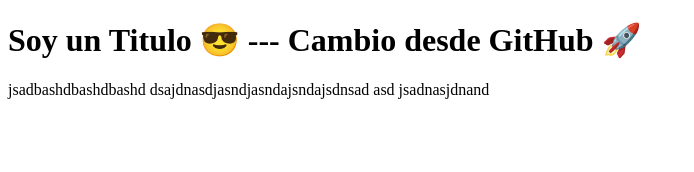
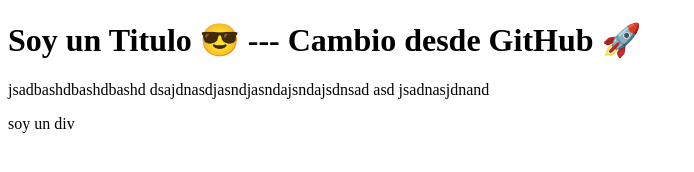
Before and after one commit to TomasDnlAranda/clase-16-17a, a plain HTML site: page index.html in a window 1280 px wide. Shown: the whole page, without its empty margins (0-694 px from the left). Drawn offline with Linux system fonts and the light colour scheme.

Commit message:
add div en index.html

```diff
--- a/index.html
+++ b/index.html
@@ -8,5 +8,6 @@
 	<body>
 		<h1>Soy un Titulo 😎 --- Cambio desde GitHub 🚀</h1>
 		<p>jsadbashdbashdbashd dsajdnasdjasndjasndajsndajsdnsad asd jsadnasjdnand</p>
+		<div>soy un div</div>
 	</body>
 </html>
```
